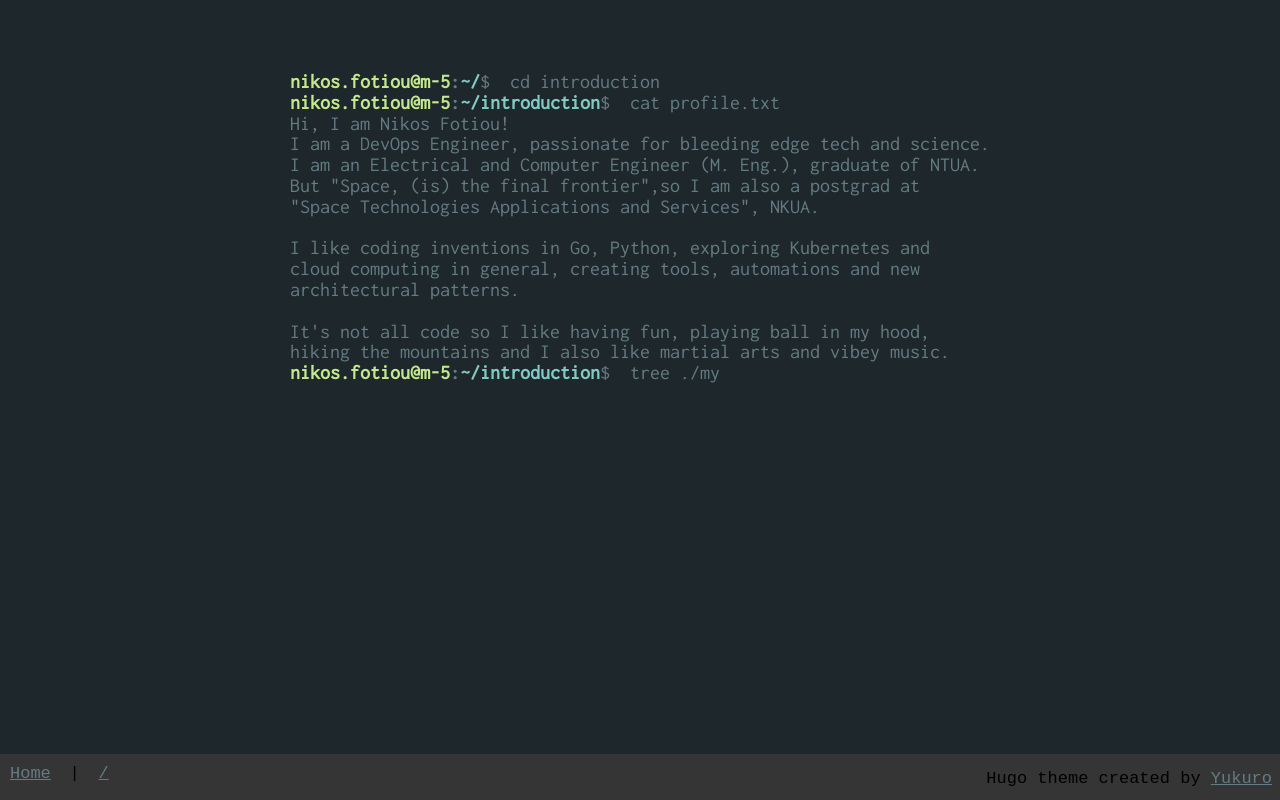
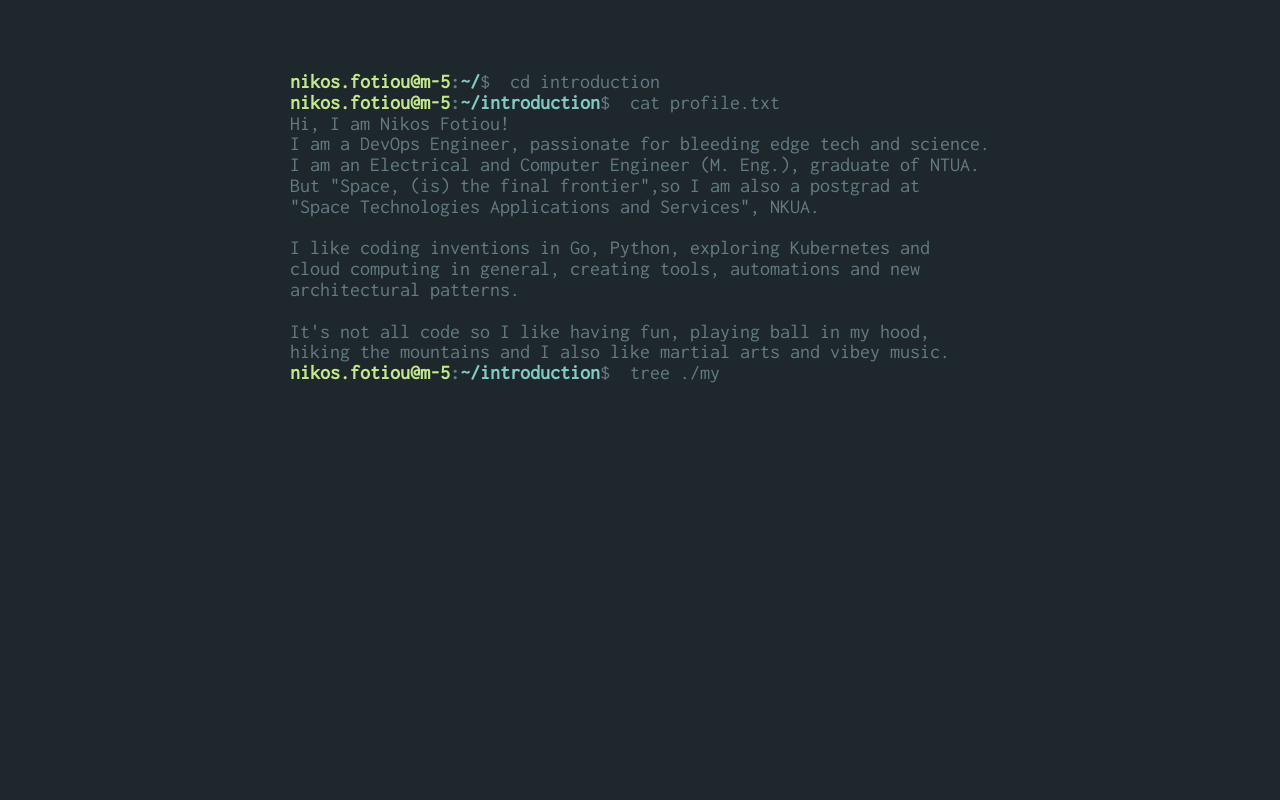
Before and after one commit to nikfot/nikfot.github.io, a plain HTML site: page index.html in a window 1280 px wide. Drawn offline with Linux system fonts and the light colour scheme.

Commit message:
Remove navbar
Create README.md
Signed-off-by: nikfot <nik_fot@hotmail.gr>

```diff
--- a/index.html
+++ b/index.html
@@ -676,28 +676,7 @@ body{background:#1E282C}body #terminal{color:#657B83}body #user{color:#C3E88D}bo
 
         </div>
 
-        <span class="navFull">
 
-
-
-
-
-
-
-<span>
-    <a href="/">Home</a>
-    <span>&#8192;|&#8192;</span>
-    <a href="./..">/</a>
-</span>
-
-
-
-
-        <span class="navCredits">
-            Hugo theme created by
-            <a href="https://github.com/Yukuro/hugo-theme-shell" target="_blank" rel="noopener">Yukuro</a>
-        </span>
-</span>
 
 
 
```
Also changed, not shown: categories/index.html (+4 -3 lines), tags/index.html (+4 -3 lines), 1 other file.
